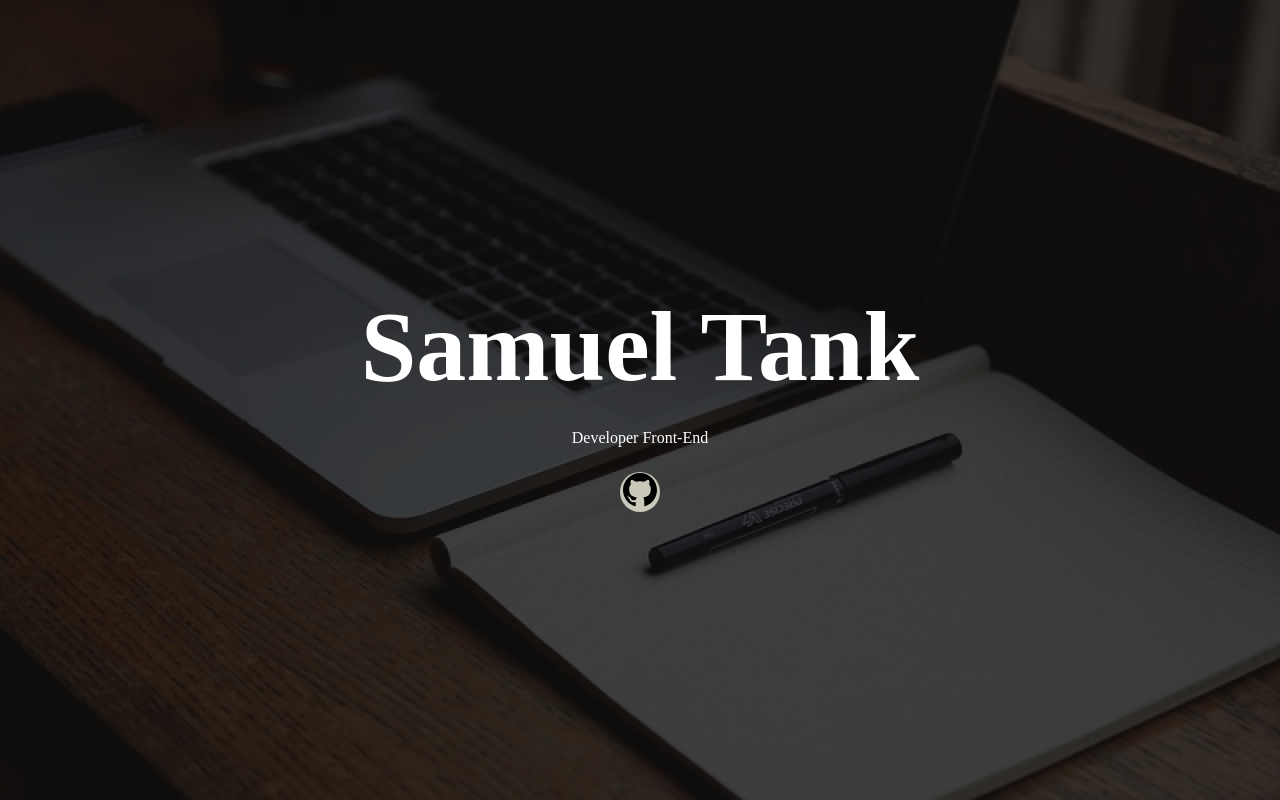
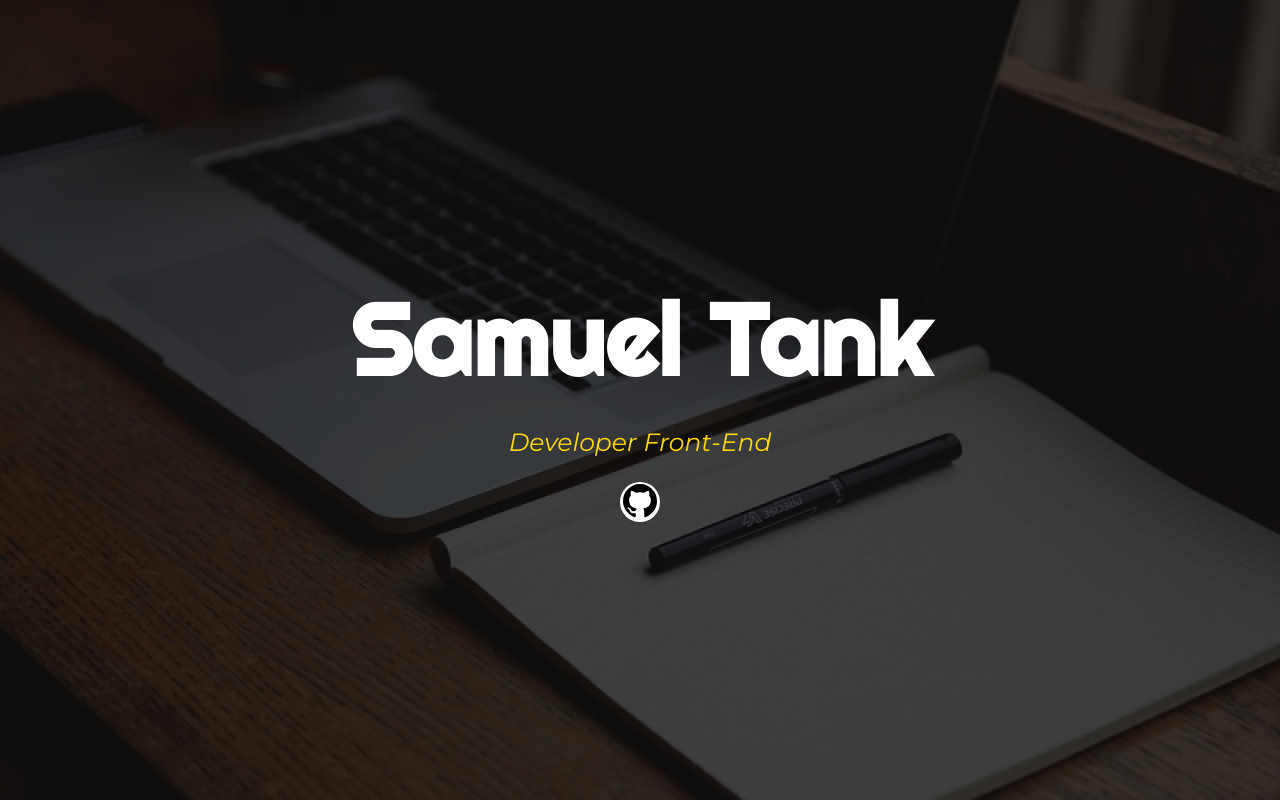
Before and after one commit to samueltank/LandingPage, a plain HTML site: page index.html in a window 1280 px wide. Drawn offline with Linux system fonts and the light colour scheme.

Commit message:
Modificação da landing page

```diff
--- a/index.html
+++ b/index.html
@@ -4,13 +4,20 @@
     <meta charset="UTF-8">
     <meta http-equiv="X-UA-Compatible" content="IE=edge">
     <meta name="viewport" content="width=device-width, initial-scale=1.0">
+    <link rel="preconnect" href="https://fonts.googleapis.com">
+    <link rel="preconnect" href="https://fonts.gstatic.com" crossorigin>
+    <link href="https://fonts.googleapis.com/css2?family=Montserrat:ital,wght@0,100;0,200;0,300;0,400;0,500;0,600;0,700;0,800;0,900;1,100;1,200;1,300;1,400;1,500;1,600;1,700;1,800;1,900&display=swap" rel="stylesheet">
+    <link rel="preconnect" href="https://fonts.googleapis.com">
+    <link rel="preconnect" href="https://fonts.gstatic.com" crossorigin>
+    <link href="https://fonts.googleapis.com/css2?family=Righteous&display=swap" rel="stylesheet">
+
     <link rel="stylesheet" href="style.css">
     <title>Landing Page</title>
 </head>
 <body>
     <main>
         <h1>Samuel Tank</h1>
-        <p>Developer Front-End</p>
+        <p class="apresentacao">Developer Front-End</p>
             <a href="https://github.com/samueltank" target="_blank">
                 <button>
                     <svg xmlns="http://www.w3.org/2000/svg" width="34" height="34" viewBox="0 0 24 24"><path d="M12 0c-6.626 0-12 5.373-12 12 0 5.302 3.438 9.8 8.207 11.387.599.111.793-.261.793-.577v-2.234c-3.338.726-4.033-1.416-4.033-1.416-.546-1.387-1.333-1.756-1.333-1.756-1.089-.745.083-.729.083-.729 1.205.084 1.839 1.237 1.839 1.237 1.07 1.834 2.807 1.304 3.492.997.107-.775.418-1.305.762-1.604-2.665-.305-5.467-1.334-5.467-5.931 0-1.311.469-2.381 1.236-3.221-.124-.303-.535-1.524.117-3.176 0 0 1.008-.322 3.301 1.23.957-.266 1.983-.399 3.003-.404 1.02.005 2.047.138 3.006.404 2.291-1.552 3.297-1.23 3.297-1.23.653 1.653.242 2.874.118 3.176.77.84 1.235 1.911 1.235 3.221 0 4.609-2.807 5.624-5.479 5.921.43.372.823 1.102.823 2.222v3.293c0 .319.192.694.801.576 4.765-1.589 8.199-6.086 8.199-11.386 0-6.627-5.373-12-12-12z"/></svg>
--- a/style.css
+++ b/style.css
@@ -31,11 +31,15 @@ main {
 h1 {
     color: white;
     font-size: 100px;
-
+    font-family: 'Righteous', cursive;
+    font-weight: bold;
 }
 
-p {
-    color: white;
+p.apresentacao{
+    color: gold;
+    font-family: 'Montserrat', sans-serif;
+    font-style: italic;
+    font-size: 25px;
 }
 
 button {
@@ -44,10 +48,10 @@ button {
     border: 0px;
     border-radius: 100%;
     color: black;
-    background-color: rgb(202, 200, 187);
+    background-color: white;
 }
 
 button:hover {
-    background-color: white;
+    background-color:gold;
     color:black;
 }
```
